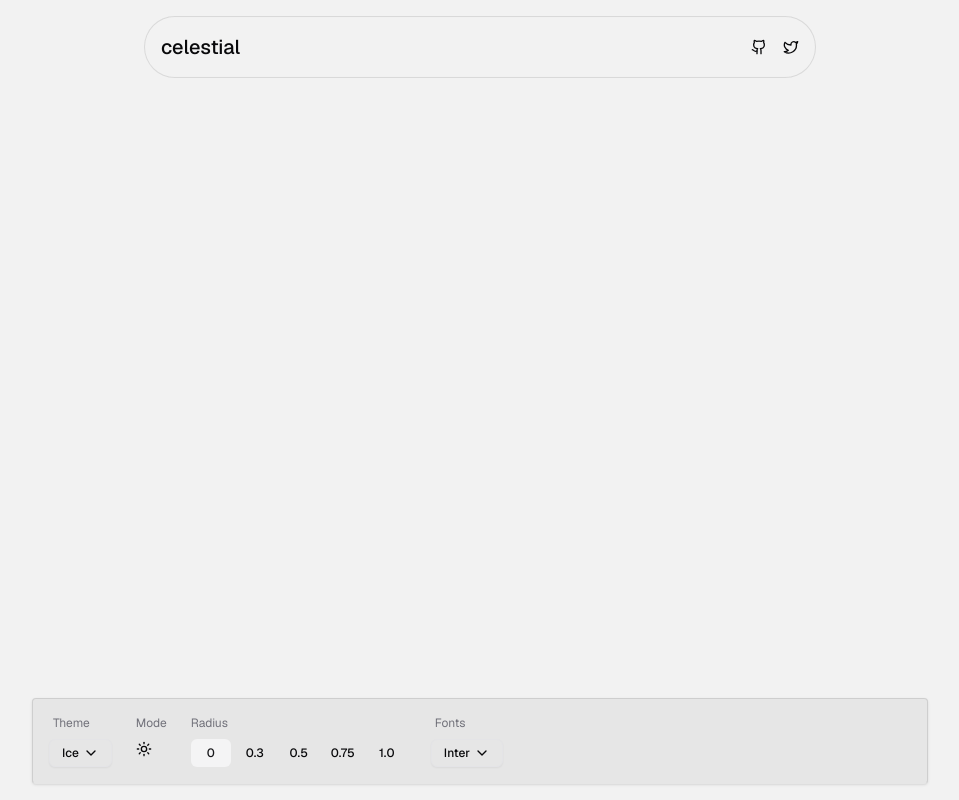
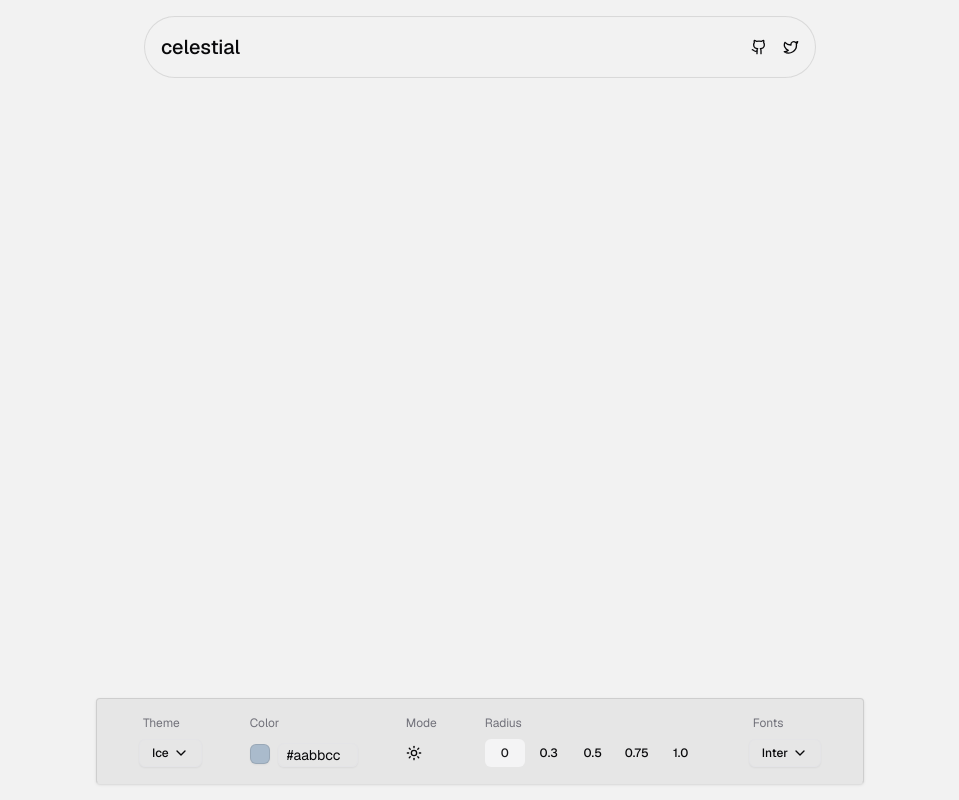
Before and after one commit to deewakar-k/celestial, a Next.js app: page / in a window 1280 px wide. Shown: the whole page, without its empty margins (160-1119 px from the left). Built offline with nearby package versions, Linux system fonts and the light colour scheme.

Commit message:
added color picker

```diff
--- a/package.json
+++ b/package.json
@@ -10,6 +10,7 @@
   },
   "dependencies": {
     "@radix-ui/react-dropdown-menu": "^2.1.6",
+    "@radix-ui/react-popover": "^1.1.6",
     "@radix-ui/react-slot": "^1.1.2",
     "@radix-ui/react-switch": "^1.1.3",
     "@radix-ui/react-toggle": "^1.1.2",
@@ -20,6 +21,7 @@
     "next": "15.1.7",
     "next-themes": "^0.4.4",
     "react": "^19.0.0",
+    "react-colorful": "^5.6.1",
     "react-dom": "^19.0.0",
     "tailwind-merge": "^3.0.2",
     "tailwindcss-animate": "^1.0.7"
--- /dev/null
+++ b/src/components/dock/color-picker.tsx
@@ -0,0 +1,77 @@
+"use client";
+
+import React, { useEffect, useState } from "react";
+import { HexColorPicker } from "react-colorful";
+import {
+  Popover,
+  PopoverContent,
+  PopoverTrigger,
+} from "@/components/ui/popover";
+import { Input } from "../ui/input";
+
+interface PopoverPickerProps {
+  color: string;
+  onChange: (color: string) => void;
+}
+
+const PopoverPicker: React.FC<PopoverPickerProps> = ({ color, onChange }) => {
+  return (
+    <>
+      <Popover>
+        <PopoverTrigger asChild>
+          <div
+            className="w-5 h-5 mb-0.5 rounded-md cursor-pointer shadow-sm border border-dock-light dark:border-dock-light"
+            style={{ backgroundColor: color }}
+          />
+        </PopoverTrigger>
+        <PopoverContent className="w-auto p-0 border-none shadow-lg">
+          <HexColorPicker color={color} onChange={onChange} />
+        </PopoverContent>
+      </Popover>
+    </>
+  );
+};
+
+export const ColorPicker: React.FC = () => {
+  const [color, setColor] = useState("#aabbcc");
+  const [inputValue, setInputValue] = useState("#aabbcc");
+
+  useEffect(() => {
+    setInputValue(color);
+  }, [color]);
+
+  const handleInputChange = (e: React.ChangeEvent<HTMLInputElement>) => {
+    const value = e.target.value;
+    setInputValue(value);
+
+    if (/^#[0-9A-Fa-f]{6}$/.test(value)) {
+      setColor(value);
+    }
+  };
+
+  const handleBlur = () => {
+    if (!/^#[0-9A-Fa-f]{6}$/.test(inputValue)) {
+      setInputValue(color);
+    }
+  };
+
+  return (
+    <div className="flex flex-col items-start gap-y-2">
+      <p className="text-xs text-muted-foreground w-full pb-1 text-start">
+        Color
+      </p>
+
+      <div className="flex items-center gap-2">
+        <PopoverPicker color={color} onChange={setColor} />
+        <Input
+          type="text"
+          value={inputValue}
+          onChange={handleInputChange}
+          onBlur={handleBlur}
+          className="w-20 h-6 text-xs px-2"
+          maxLength={7}
+        />
+      </div>
+    </div>
+  );
+};
--- a/src/components/dock/dock.tsx
+++ b/src/components/dock/dock.tsx
@@ -5,17 +5,20 @@ import Themes from "./theme";
 import Switcher from "./switcher";
 import Radius from "./radius";
 import Fonts from "./fonts";
+import { ColorPicker } from "./color-picker";
 
 export function Dock() {
   return (
     <div className="fixed inset-x-0 bottom-0 flex justify-center px-4 pb-4">
-      <Card className="relative flex w-full max-w-4xl items-center justify-between gap-6 rounded-sm border border-dock-light dark:border-dock-dark border-b-transparent bg-dock-light p-4 backdrop-blur-sm dark:bg-dock-dark dark:border-b-transparent">
-        <div className="flex w-full items-center justify-between gap-x-6">
-          <div className="flex items-center gap-x-6">
+      <Card className="relative w-full max-w-3xl rounded-sm border border-dock-light dark:border-dock-dark border-b-transparent bg-dock-light p-4 backdrop-blur-sm dark:bg-dock-dark dark:border-b-transparent">
+        <div className="flex items-center justify-center gap-x-12">
           <div className="flex flex-col items-start gap-y-2">
             <Themes />
           </div>
-            <div className="flex flex-col items-start">
+          <div>
+            <ColorPicker />
+          </div>
+          <div className="flex flex-col items-start gap-y-2">
             <Switcher />
           </div>
           <div className="flex flex-col items-start gap-y-2">
@@ -25,7 +28,6 @@ export function Dock() {
             <Fonts />
           </div>
         </div>
-        </div>
       </Card>
     </div>
   );
--- a/src/components/dock/switcher.tsx
+++ b/src/components/dock/switcher.tsx
@@ -1,10 +1,10 @@
 import React from "react";
 import ThemeToggle from "../dropdown/mode-toggle";
 
-export default function Switcher() {
+export default function Mode() {
   return (
     <>
-      <span className="text-xs text-muted-foreground">Mode</span>
+      <p className="text-xs text-muted-foreground">Mode</p>
       <ThemeToggle />
     </>
   );
--- a/src/components/dropdown/mode-toggle.tsx
+++ b/src/components/dropdown/mode-toggle.tsx
@@ -16,10 +16,10 @@ const ThemeToggle = () => {
       variant="ghost"
       onClick={toggleTheme}
       aria-label="Toggle theme"
-      className="hover:bg-transparent p-0 m-0"
+      className="hover:bg-transparent p-0 m-0 gap-0 h-7"
     >
-      <Sun className="size-2 rotate-0 scale-100 transition-all dark:-rotate-90 dark:scale-0" />
-      <Moon className="absolute size-2 rotate-90 scale-0 transition-all dark:rotate-0 dark:scale-100" />
+      <Sun className="size-3 rotate-0 scale-100 transition-all dark:-rotate-90 dark:scale-0" />
+      <Moon className="absolute size-3 rotate-90 scale-0 transition-all dark:rotate-0 dark:scale-100" />
     </Button>
   );
 };
--- /dev/null
+++ b/src/components/ui/input.tsx
@@ -0,0 +1,22 @@
+import * as React from "react"
+
+import { cn } from "@/lib/utils"
+
+const Input = React.forwardRef<HTMLInputElement, React.ComponentProps<"input">>(
+  ({ className, type, ...props }, ref) => {
+    return (
+      <input
+        type={type}
+        className={cn(
+          "flex h-9 w-full rounded-md border border-input bg-transparent px-3 py-1 text-base shadow-sm transition-colors file:border-0 file:bg-transparent file:text-sm file:font-medium file:text-foreground placeholder:text-muted-foreground focus-visible:outline-none focus-visible:ring-1 focus-visible:ring-ring disabled:cursor-not-allowed disabled:opacity-50 md:text-sm",
+          className
+        )}
+        ref={ref}
+        {...props}
+      />
+    )
+  }
+)
+Input.displayName = "Input"
+
+export { Input }
--- /dev/null
+++ b/src/components/ui/popover.tsx
@@ -0,0 +1,33 @@
+"use client"
+
+import * as React from "react"
+import * as PopoverPrimitive from "@radix-ui/react-popover"
+
+import { cn } from "@/lib/utils"
+
+const Popover = PopoverPrimitive.Root
+
+const PopoverTrigger = PopoverPrimitive.Trigger
+
+const PopoverAnchor = PopoverPrimitive.Anchor
+
+const PopoverContent = React.forwardRef<
+  React.ElementRef<typeof PopoverPrimitive.Content>,
+  React.ComponentPropsWithoutRef<typeof PopoverPrimitive.Content>
+>(({ className, align = "center", sideOffset = 4, ...props }, ref) => (
+  <PopoverPrimitive.Portal>
+    <PopoverPrimitive.Content
+      ref={ref}
+      align={align}
+      sideOffset={sideOffset}
+      className={cn(
+        "z-50 w-72 rounded-md border bg-popover p-4 text-popover-foreground shadow-md outline-none data-[state=open]:animate-in data-[state=closed]:animate-out data-[state=closed]:fade-out-0 data-[state=open]:fade-in-0 data-[state=closed]:zoom-out-95 data-[state=open]:zoom-in-95 data-[side=bottom]:slide-in-from-top-2 data-[side=left]:slide-in-from-right-2 data-[side=right]:slide-in-from-left-2 data-[side=top]:slide-in-from-bottom-2",
+        className
+      )}
+      {...props}
+    />
+  </PopoverPrimitive.Portal>
+))
+PopoverContent.displayName = PopoverPrimitive.Content.displayName
+
+export { Popover, PopoverTrigger, PopoverContent, PopoverAnchor }
```
Also changed, not shown: 1 other file (tests, documents, lock files or other folders). Lines whose indentation alone changed are shown as unchanged.
